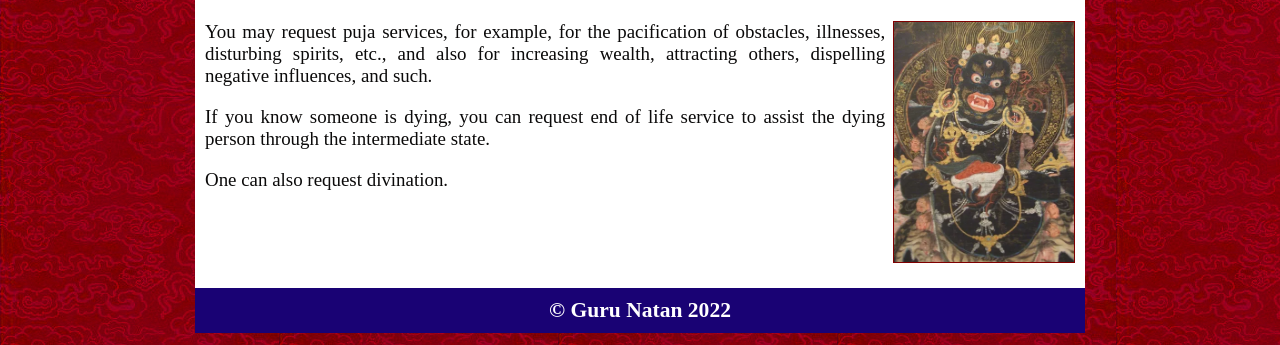
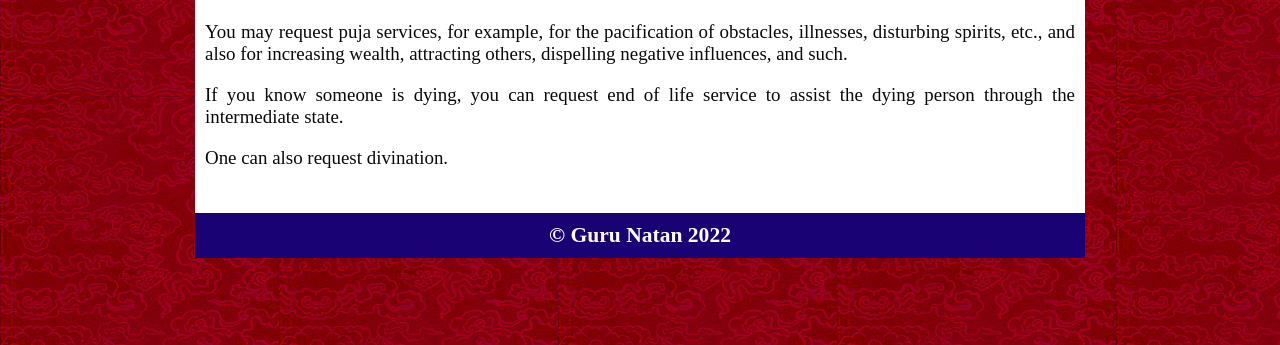
Before and after one commit to nathanpuri/website, an Astro site: page /puja in a window 1280 px wide. Shown: the part 455-800 px from the top of the page. Built offline with nearby package versions, Linux system fonts and the light colour scheme; Astro itself is replaced by a stand-in of ours.

Commit message:
Update Pages “puja”

```diff
--- a/src/pages/puja.md
+++ b/src/pages/puja.md
@@ -3,7 +3,7 @@ layout: /src/layouts/netlify_cms.astro
 title: "Puja, End of Life Service and Divination "
 slug: puja
 date: 2022-08-19T09:43:31.931Z
-thumbnail: /uploads/tibetan_mahakala-56a0c5663df78cafdaa4dfe6.jpg
+thumbnail: ""
 ---
 You may request puja services, for example, for the pacification of obstacles, illnesses, disturbing spirits, etc., and also for increasing wealth, attracting others, dispelling negative influences, and such.
 
```
